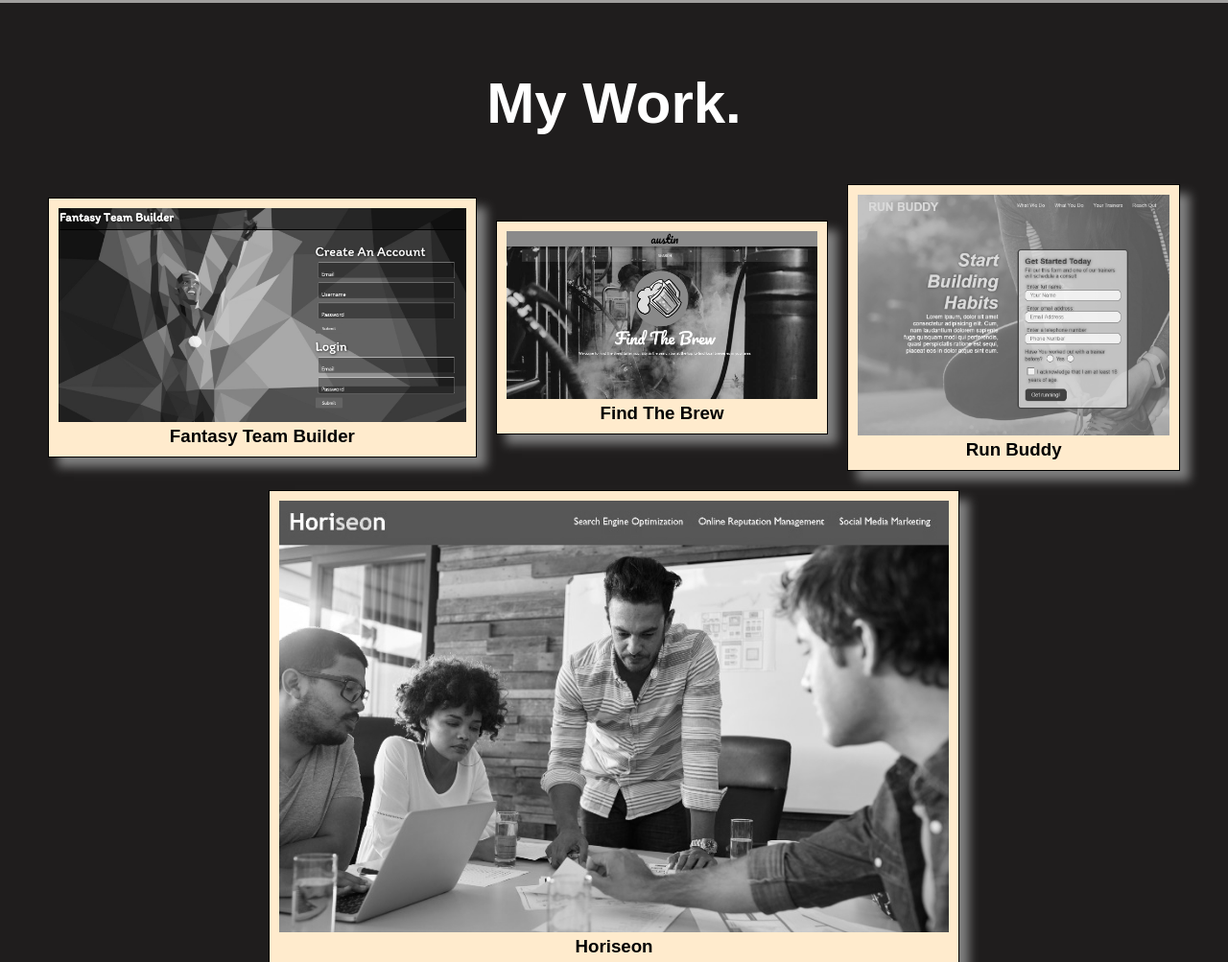
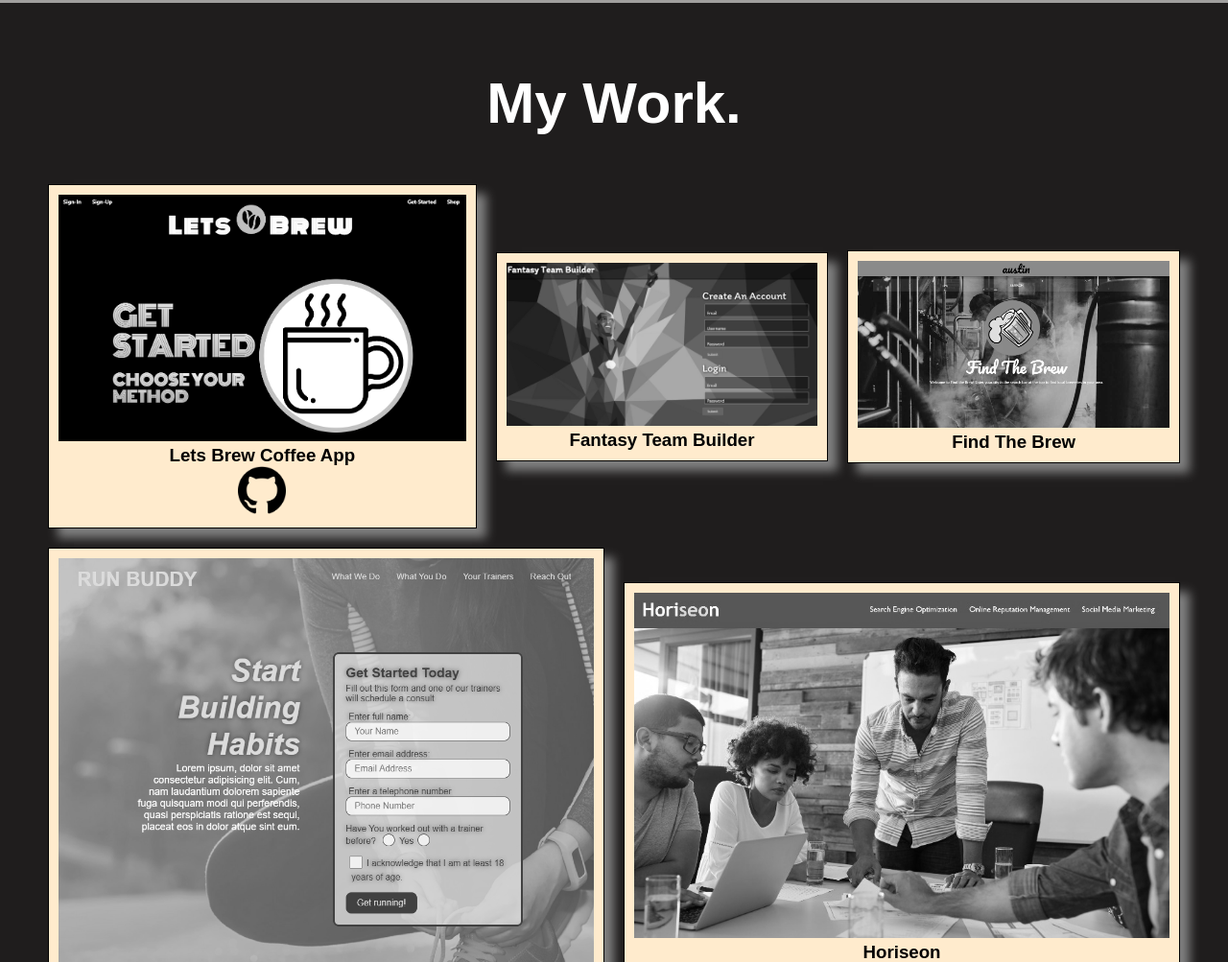
Before and after one commit to jshmtchll/jshmtchll.github.io, a plain HTML site: page index.html in a window 1280 px wide. Shown: the part 1634-2637 px from the top of the page at 96% size. Drawn offline with Linux system fonts and the light colour scheme.

Commit message:
added new project to 'my work'

```diff
--- a/assets/css/styles.css
+++ b/assets/css/styles.css
@@ -218,7 +218,7 @@
 }
 
 .card {
-    width: 25%;
+    width: 100%;
     background-color: blanchedalmond;
     margin: 10px;
     display: inline-block;
@@ -237,6 +237,11 @@
     flex: 1 1 300px;
     max-width: 60%;
 
+}
+
+.cardgit {
+    width: 50px !important;
+    height: 50px;
 }
 
 /*contact section begin*/
--- a/index.html
+++ b/index.html
@@ -78,7 +78,20 @@
 
             <div class="card">
                 <div class="content">
-                    <a href="https://fantasy-team-builder.herokuapp.com/">
+                    <a href="https://lets-brew-group12.herokuapp.com/">
+                        <img src="./assets/images/letsbrew.png" class="imgsize" alt="lets brew">
+                    </a>
+                    <h3>Lets Brew Coffee App</h3>
+                    <a href="https://github.com/MLemke24/Lets-Brew"><img class="cardgit" src="./assets/images/gitsml.png"></a>
+                    <p></p>
+                    <p>
+                    </p>
+                </div>
+            </div>
+
+            <div class="card">
+                <div class="content">
+                    <a href="https://fantasy-team-builder.herokuapp.com/" target="_blank">
                         <img src="./assets/images/fantasysport.png" class="imgsize" alt="fantasy team builder">
                     </a>
                     <h3>Fantasy Team Builder</h3>
```
Also changed, not shown: assets/images/gitsml.png (added), assets/images/letsbrew.png (added).
